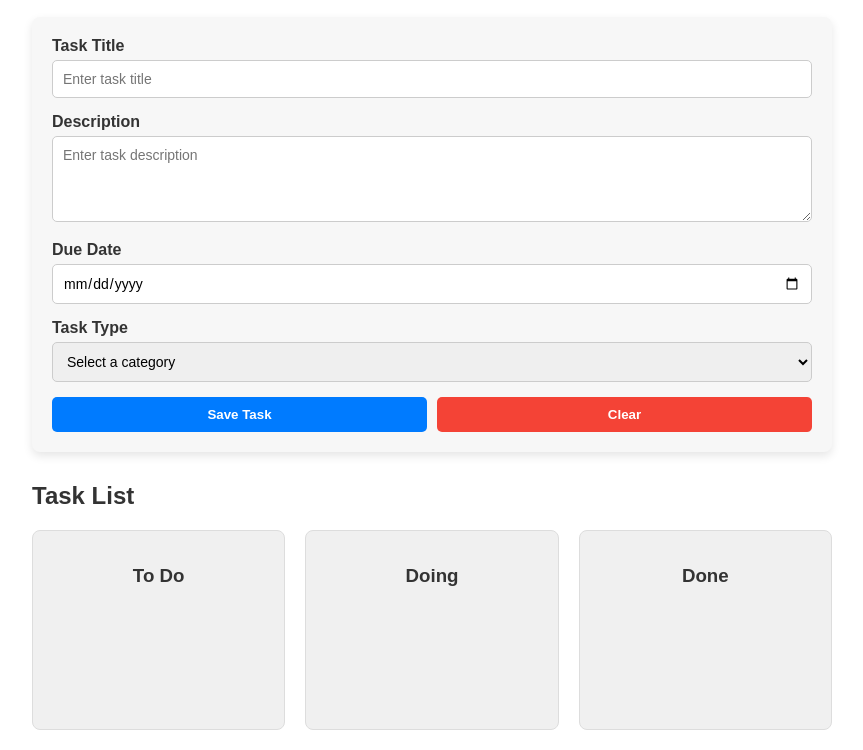
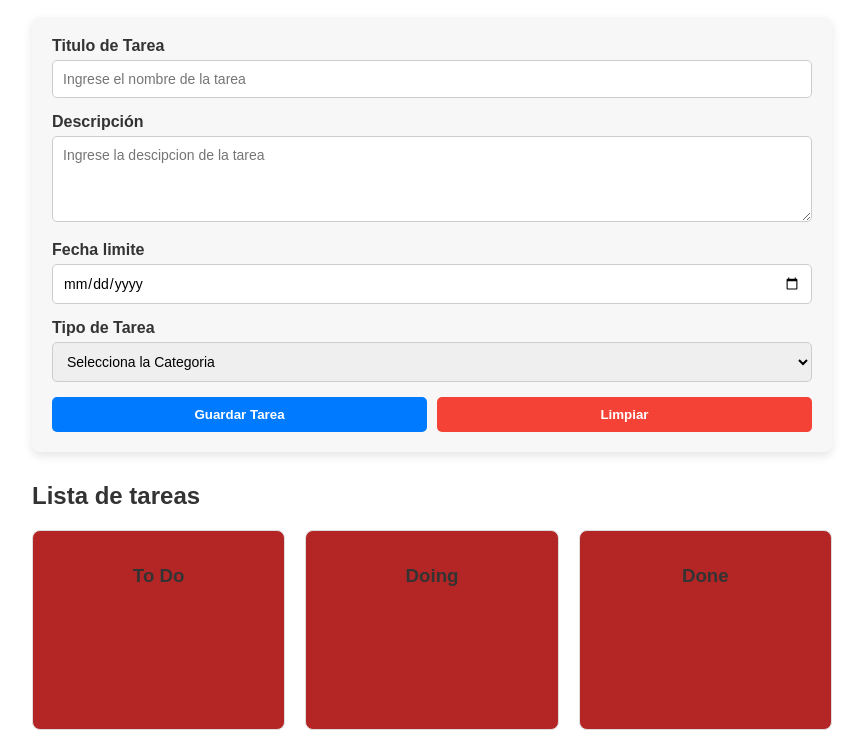
Before and after one commit to Miguel0020/GestionTareas, a plain HTML site: page index.html in a window 1280 px wide. Shown: the part 103-853 px from the top of the page, without its empty margins (208-1071 px from the left). Drawn offline with Linux system fonts and the light colour scheme.

Commit message:
Add files via upload

```diff
--- a/assets/css/styles.css
+++ b/assets/css/styles.css
@@ -57,8 +57,8 @@ main {
     gap: 10px;
 }
 
-.button-div .save,
-.button-div .clear {
+.button-div .guardar,
+.button-div .limpiar {
     padding: 10px;
     width: 100%;
     font-weight: bold;
@@ -67,12 +67,12 @@ main {
     cursor: pointer;
 }
 
-.button-div .save {
+.button-div .guardar {
     background-color: #007bff;
     color: white;
 }
 
-.button-div .clear {
+.button-div .limpiar {
     background-color: #f44336;
     color: white;
 }
@@ -86,7 +86,7 @@ main {
     flex: 1;
     padding: 15px;
     border-radius: 8px;
-    background-color: #f0f0f0;
+    background-color: #b42626;
     border: 1px solid #ddd;
     min-height: 200px;
 }
--- a/assets/js/app.js
+++ b/assets/js/app.js
@@ -10,7 +10,7 @@ taskForm.addEventListener('submit', event => {
         description: event.target.description.value,
         dueDate: event.target.dueDate.value,
         category: event.target.category.value,
-        status: "todo" // Estado inicial de la tarea
+        status: "todo"
     };
 
     taskList.push(task);
@@ -42,11 +42,11 @@ function renderTasks() {
                 ${task.status !== 'todo' ? `<button onclick="updateTaskStatus(${index}, 'todo')">To Do</button>` : ''}
                 ${task.status !== 'doing' ? `<button onclick="updateTaskStatus(${index}, 'doing')">Doing</button>` : ''}
                 ${task.status !== 'done' ? `<button onclick="updateTaskStatus(${index}, 'done')">Done</button>` : ''}
-                <button onclick="deleteTask(${index})">Delete</button>
+                <button onclick="deleteTask(${index})">Eliminar</button>
             </div>
         `;
 
-        // Añadir la tarea a la columna correspondiente según su estado
+        // Se añade la tarea a la columna correspondiente según su estado
         document.querySelector(`#${task.status}`).appendChild(taskDiv);
     });
 }
@@ -54,7 +54,7 @@ function renderTasks() {
 function updateTaskStatus(index, newStatus) {
     taskList[index].status = newStatus;
     localStorage.setItem('taskList', JSON.stringify(taskList));
-    renderTasks(); // Vuelve a renderizar las tareas para reflejar los cambios
+    renderTasks();
 }
 
 function deleteTask(index) {
@@ -63,5 +63,4 @@ function deleteTask(index) {
     renderTasks();
 }
 
-// Renderizar las tareas al cargar la página
 renderTasks();
--- a/index.html
+++ b/index.html
@@ -3,48 +3,48 @@
 <head>
     <meta charset="UTF-8">
     <meta name="viewport" content="width=device-width, initial-scale=1.0">
-    <title>Task Manager</title>
+    <title>Gestor de Tareas</title>
     <link rel="stylesheet" href="./assets/css/styles.css">
 </head>
 <body>
 
 <header id="mainHeader">
-    <h1>Task Manager</h1>
+    <h1>Gestor de Tareas</h1>
 </header>
 
 <main>
     <section class="task-form-container">
         <form id="taskForm">
             <div class="form-group">
-                <label for="title">Task Title</label>
-                <input type="text" name="title" id="title" placeholder="Enter task title" required>
+                <label for="title">Titulo de Tarea</label>
+                <input type="text" name="title" id="title" placeholder="Ingrese el nombre de la tarea" required>
             </div>
             <div class="form-group">
-                <label for="description">Description</label>
-                <textarea name="description" id="description" rows="4" placeholder="Enter task description"></textarea>
+                <label for="description">Descripción</label>
+                <textarea name="description" id="description" rows="4" placeholder="Ingrese la descipcion de la tarea"></textarea>
             </div>
             <div class="form-group">
-                <label for="dueDate">Due Date</label>
+                <label for="dueDate">Fecha limite</label>
                 <input type="date" id="dueDate" name="dueDate">
             </div>
             <div class="form-group">
-                <label for="category">Task Type</label>
+                <label for="category">Tipo de Tarea</label>
                 <select name="category" id="category">
-                    <option value="" disabled selected>Select a category</option>
-                    <option value="0">Bug</option>
-                    <option value="1">New Feature</option>
-                    <option value="2">Documentation</option>
+                    <option value="" disabled selected>Selecciona la Categoria</option>
+                    <option value="0">Trabajo</option>
+                    <option value="1">Hogar</option>
+                    <option value="2">Documentación</option>
                 </select>
             </div>
             <div class="button-div">
-                <button class="save" id="save" type="submit">Save Task</button>
-                <button class="clear" id="clear" type="button">Clear</button>
+                <button class="guardar" id="guardar" type="submit">Guardar Tarea</button>
+                <button class="limpiar" id="limpiar" type="button">Limpiar</button>
             </div>
         </form>
     </section>
 
     <section>
-        <h2>Task List</h2>
+        <h2>Lista de tareas</h2>
         <div id="taskContainer" class="task-container">
             <div class="task-column" id="todo">
                 <h3>To Do</h3>
```
